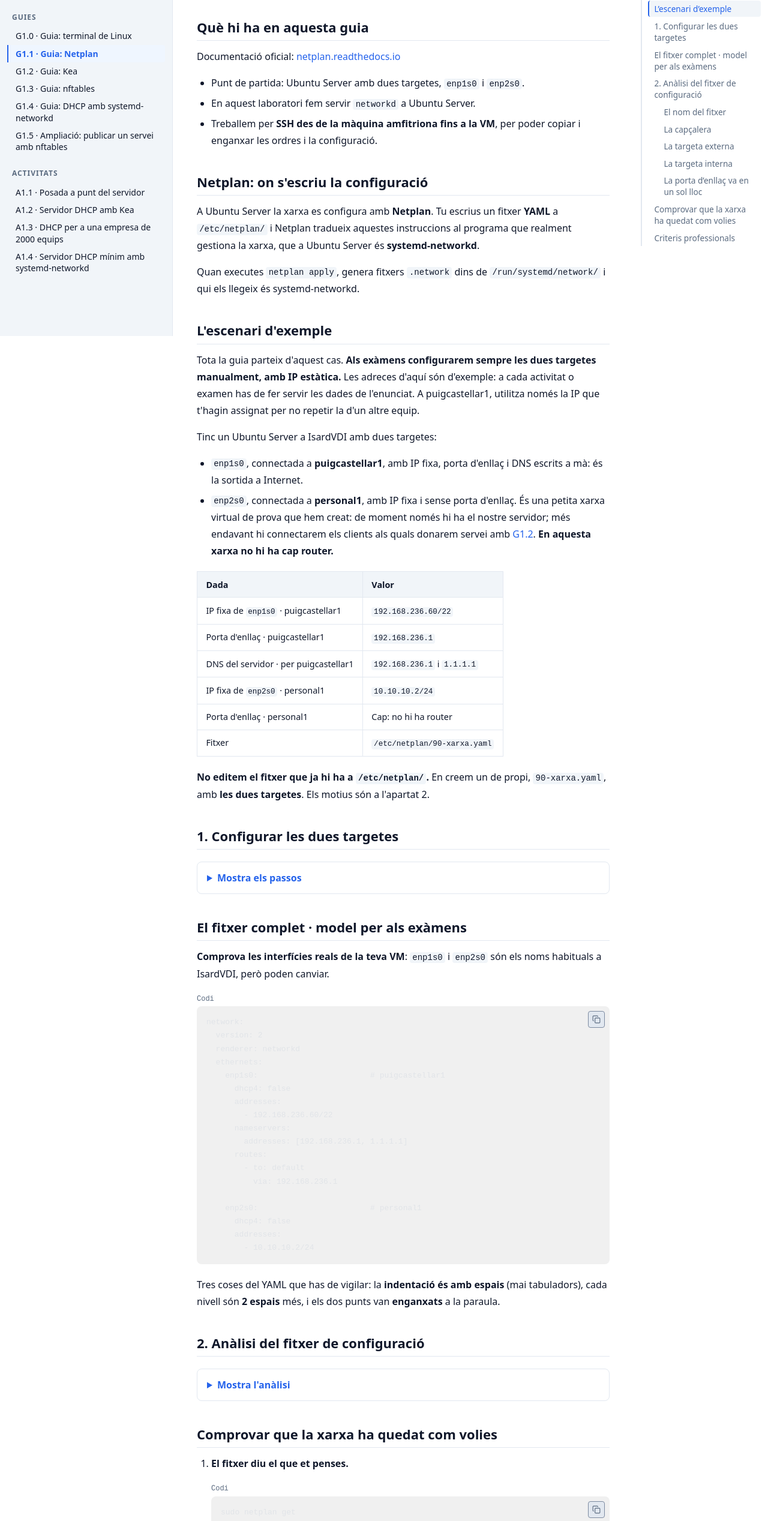
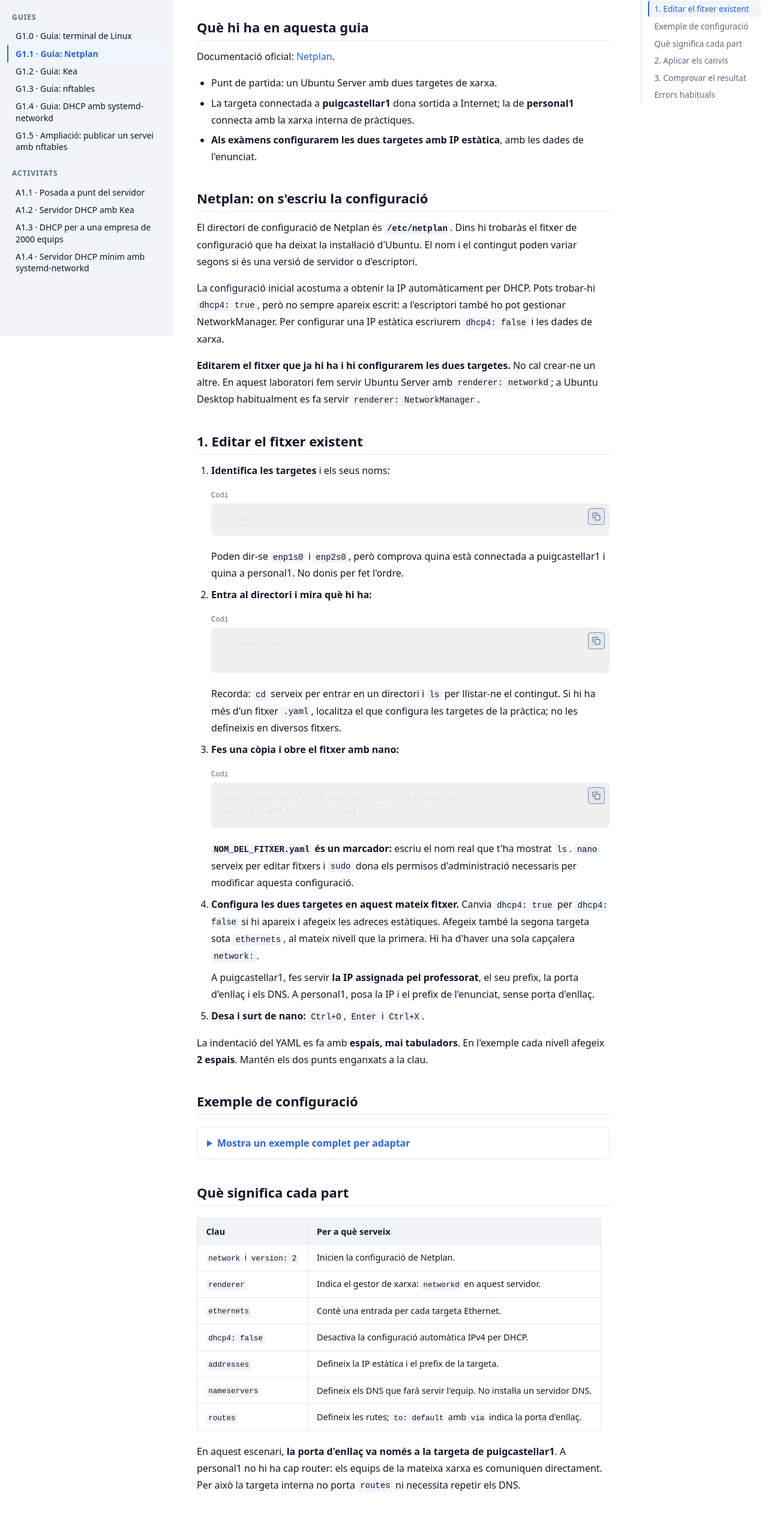
Before and after one commit to adr1mt/adr1-web, an Astro site: page /adr1-web/ra1/guies/g1-1-netplan in a window 1280 px wide. Shown: the part 240-2775 px from the top of the page at 60% size. Built offline with nearby package versions, Linux system fonts and the light colour scheme; Astro itself is replaced by a stand-in of ours; code samples lack their colours.

Commit message:
docs(ra1): simplify Netplan setup and fold the adaptable example

````diff
--- a/src/content/ra1/guies/g1-1-netplan.mdx
+++ b/src/content/ra1/guies/g1-1-netplan.mdx
@@ -8,227 +8,149 @@
 
 ## Què hi ha en aquesta guia
 
-Documentació oficial: [netplan.readthedocs.io](https://netplan.readthedocs.io)
+Documentació oficial: [Netplan](https://netplan.readthedocs.io/en/stable/).
 
-- Punt de partida: Ubuntu Server amb dues targetes, `enp1s0` i `enp2s0`.
-- En aquest laboratori fem servir `networkd` a Ubuntu Server.
-- Treballem per **SSH des de la màquina amfitriona fins a la VM**, per poder copiar i enganxar les ordres i la configuració.
+- Punt de partida: un Ubuntu Server amb dues targetes de xarxa.
+- La targeta connectada a **puigcastellar1** dona sortida a Internet; la de **personal1** connecta amb la xarxa interna de pràctiques.
+- **Als exàmens configurarem les dues targetes amb IP estàtica**, amb les dades de l'enunciat.
 
 ## Netplan: on s'escriu la configuració
 
-A Ubuntu Server la xarxa es configura amb **Netplan**. Tu escrius un fitxer **YAML** a `/etc/netplan/` i Netplan tradueix aquestes instruccions al programa que realment gestiona la xarxa, que a Ubuntu Server és **systemd-networkd**.
+El directori de configuració de Netplan és **`/etc/netplan`**. Dins hi trobaràs el fitxer de configuració que ha deixat la instal·lació d'Ubuntu. El nom i el contingut poden variar segons si és una versió de servidor o d'escriptori.
 
-Quan executes `netplan apply`, genera fitxers `.network` dins de `/run/systemd/network/` i qui els llegeix és systemd-networkd.
+La configuració inicial acostuma a obtenir la IP automàticament per DHCP. Pots trobar-hi `dhcp4: true`, però no sempre apareix escrit: a l'escriptori també ho pot gestionar NetworkManager. Per configurar una IP estàtica escriurem `dhcp4: false` i les dades de xarxa.
 
-## L'escenari d'exemple
+**Editarem el fitxer que ja hi ha i hi configurarem les dues targetes.** No cal crear-ne un altre. En aquest laboratori fem servir Ubuntu Server amb `renderer: networkd`; a Ubuntu Desktop habitualment es fa servir `renderer: NetworkManager`.
 
-Tota la guia parteix d'aquest cas. **Als exàmens configurarem sempre les dues targetes manualment, amb IP estàtica.** Les adreces d'aquí són d'exemple: a cada activitat o examen has de fer servir les dades de l'enunciat. A puigcastellar1, utilitza només la IP que t'hagin assignat per no repetir la d'un altre equip.
+## 1. Editar el fitxer existent
 
-Tinc un Ubuntu Server a IsardVDI amb dues targetes:
+1. **Identifica les targetes** i els seus noms:
 
-- `enp1s0`, connectada a **puigcastellar1**, amb IP fixa, porta d'enllaç i DNS escrits a mà: és la sortida a Internet.
-- `enp2s0`, connectada a **personal1**, amb IP fixa i sense porta d'enllaç. És una petita xarxa virtual de prova que hem creat: de moment només hi ha el nostre servidor; més endavant hi connectarem els clients als quals donarem servei amb [G1.2](../../guies/g1-2-kea/). **En aquesta xarxa no hi ha cap router.**
+   ```bash title="Terminal"
+   ip -brief a
+   ```
 
-| Dada | Valor |
-| --- | --- |
-| IP fixa de `enp1s0` · puigcastellar1 | `192.168.236.60/22` |
-| Porta d'enllaç · puigcastellar1 | `192.168.236.1` |
-| DNS del servidor · per puigcastellar1 | `192.168.236.1` i `1.1.1.1` |
-| IP fixa de `enp2s0` · personal1 | `10.10.10.2/24` |
-| Porta d'enllaç · personal1 | Cap: no hi ha router |
-| Fitxer | `/etc/netplan/90-xarxa.yaml` |
+   Poden dir-se `enp1s0` i `enp2s0`, però comprova quina està connectada a puigcastellar1 i quina a personal1. No donis per fet l'ordre.
 
-**No editem el fitxer que ja hi ha a `/etc/netplan/`.** En creem un de propi, `90-xarxa.yaml`, amb **les dues targetes**. Els motius són a l'apartat 2.
+2. **Entra al directori i mira què hi ha:**
 
-## 1. Configurar les dues targetes
+   ```bash title="Terminal"
+   cd /etc/netplan
+   ls
+   ```
+
+   Recorda: `cd` serveix per entrar en un directori i `ls` per llistar-ne el contingut. Si hi ha més d'un fitxer `.yaml`, localitza el que configura les targetes de la pràctica; no les defineixis en diversos fitxers.
+
+3. **Fes una còpia i obre el fitxer amb nano:**
+
+   ```bash title="Terminal · substitueix NOM_DEL_FITXER.yaml pel nom que has vist amb ls"
+   sudo cp NOM_DEL_FITXER.yaml NOM_DEL_FITXER.yaml.bak
+   sudo nano NOM_DEL_FITXER.yaml
+   ```
+
+   **`NOM_DEL_FITXER.yaml` és un marcador:** escriu el nom real que t'ha mostrat `ls`. `nano` serveix per editar fitxers i `sudo` dona els permisos d'administració necessaris per modificar aquesta configuració.
+
+4. **Configura les dues targetes en aquest mateix fitxer.** Canvia `dhcp4: true` per `dhcp4: false` si hi apareix i afegeix les adreces estàtiques. Afegeix també la segona targeta sota `ethernets`, al mateix nivell que la primera. Hi ha d'haver una sola capçalera `network:`.
+
+   A puigcastellar1, fes servir **la IP assignada pel professorat**, el seu prefix, la porta d'enllaç i els DNS. A personal1, posa la IP i el prefix de l'enunciat, sense porta d'enllaç.
+
+5. **Desa i surt de nano:** `Ctrl+O`, `Enter` i `Ctrl+X`.
+
+La indentació del YAML es fa amb **espais, mai tabuladors**. En l'exemple cada nivell afegeix **2 espais**. Mantén els dos punts enganxats a la clau.
+
+## Exemple de configuració
 
 <details class="fold">
-<summary>Mostra els passos</summary>
+<summary>Mostra un exemple complet per adaptar</summary>
 
-<Callout kind="recordatori">
+**És un exemple, no una solució d'examen per copiar sense canvis.** Escriu aquesta estructura en el fitxer que has obert, substituint els marcadors:
 
-Si configures la xarxa per SSH, un error et pot tallar la connexió i deixar-te fora sense manera de tornar a entrar. Fes servir sempre `sudo netplan try`: aplica els canvis temporalment i, si en 120 segons no confirmes prement Enter, els desfà sols i et retorna la connexió.
+- `nom_targeta1` i `nom_targeta2`: els noms reals de les teves interfícies.
+- `IP1/MÀSCARA`: la IP assignada a la targeta externa i el prefix numèric, per exemple `/22`. No hi escriguis literalment `IP1/MÀSCARA` ni una màscara amb punts.
+- `10.10.10.2/8`: un exemple d'IP interna; substitueix tant la IP com el prefix pels de l'enunciat.
+- La porta d'enllaç i els DNS són els de puigcastellar1 en aquest exemple; adapta'ls si l'enunciat indica altres dades.
 
-</Callout>
-
-1. **Mira quines targetes tens** i com es diuen:
-
-   ```bash title="Terminal"
-   ip -c link show
-   ```
-
-   A IsardVDI, els noms depenen de l'ordre en què s'han afegit les xarxes a l'escriptori. Aquí hem posat primer _puigcastellar1_ i després _personal1_, i per això surten com a `enp1s0` i `enp2s0`. Si les afegeixes en un altre ordre, els noms canvien: comprova-ho.
-
-2. **Mira quin fitxer ja hi ha**, per saber què hi ha configurat. No el toquis:
-
-   ```bash title="Terminal"
-   ls /etc/netplan/
-   ```
-
-3. **Crea el teu fitxer** de Netplan:
-
-   ```bash title="Terminal"
-   sudo nano /etc/netplan/90-xarxa.yaml
-   ```
-
-   Enganxa el fitxer complet de sota, amb les dades del teu cas: **les dues targetes amb IP estàtica** i la porta d'enllaç només a l'externa.
-
-4. **Posa-hi els permisos correctes.** Si no ho fas, Netplan et renyarà cada vegada:
-
-   ```bash title="Terminal"
-   sudo chmod 600 /etc/netplan/90-xarxa.yaml
-   ```
-
-5. **Comprova la sintaxi i aplica** amb la xarxa de seguretat:
-
-   ```bash title="Terminal"
-   sudo netplan try
-   ```
-
-   Si hi ha un error de sintaxi, t'ho dirà i no aplicarà res. Si tot va bé, prem Enter per confirmar.
-
-</details>
-
-## El fitxer complet · model per als exàmens
-
-**Comprova les interfícies reals de la teva VM**: `enp1s0` i `enp2s0` són els noms habituals a IsardVDI, però poden canviar.
-
-```yaml title="/etc/netplan/90-xarxa.yaml"
+```yaml title="Exemple · adapta'l dins del fitxer existent"
 network:
   version: 2
   renderer: networkd
   ethernets:
-    enp1s0:                        # puigcastellar1
+    nom_targeta1:                  # puigcastellar1
       dhcp4: false
       addresses:
-        - 192.168.236.60/22
+        - IP1/MÀSCARA
       nameservers:
         addresses: [192.168.236.1, 1.1.1.1]
       routes:
         - to: default
           via: 192.168.236.1
 
-    enp2s0:                        # personal1
+    nom_targeta2:                  # personal1
       dhcp4: false
       addresses:
-        - 10.10.10.2/24
+        - 10.10.10.2/8
 ```
 
-Tres coses del YAML que has de vigilar: la **indentació és amb espais** (mai tabuladors), cada nivell són **2 espais** més, i els dos punts van **enganxats** a la paraula.
-
-## 2. Anàlisi del fitxer de configuració
-
-<details class="fold">
-<summary>Mostra l'anàlisi</summary>
-
-Els valors són els de l'escenari d'exemple.
-
-### El nom del fitxer
-
-Netplan llegeix **tots** els fitxers de `/etc/netplan/` per ordre alfabètic, per això se'ls posa un número al davant. El que ja hi ha depèn de la instal·lació: `00-installer-config.yaml` (Ubuntu Server), `01-network-manager-all.yaml` (escriptori) o `50-cloud-init.yaml` (núvol).
-
-El que va **després** afegeix claus noves o substitueix les que ja hi eren. Per això el nostre és `90-xarxa.yaml`: es llegeix l'últim i mana, i l'original queda intacte. L'extensió ha de ser `.yaml`.
-
-Compte: les llistes, com `addresses` i `routes`, no se substitueixen, s'acumulen. Si el fitxer del sistema ja dona una IP estàtica o una ruta a una targeta, també hi continuarà sent. `dhcp4: false` desactiva el DHCP anterior, però no esborra aquestes llistes. Mira com ha quedat la barreja amb `sudo netplan get` abans d'aplicar-la; si hi ha adreces o rutes antigues, cal resoldre el conflicte amb el professorat.
-
-### La capçalera
-
-```yaml title="network"
-network:
-  version: 2
-  renderer: networkd
-  ethernets:
-```
-
-- `renderer` diu qui gestiona la xarxa: `networkd` als servidors, `NetworkManager` als escriptoris.
-- A `ethernets` hi va una entrada per targeta.
-
-### La targeta externa
-
-```yaml title="enp1s0"
-enp1s0:              # puigcastellar1
-  dhcp4: false
-  addresses:
-    - 192.168.236.60/22
-  nameservers:
-    addresses: [192.168.236.1, 1.1.1.1]
-  routes:
-    - to: default
-      via: 192.168.236.1
-```
-
-- `dhcp4: false`: no demana la configuració IPv4 per DHCP; l'escrivim a mà.
-- `addresses`: la IP fixa `192.168.236.60` amb prefix `/22` (màscara `255.255.252.0`).
-- `nameservers`: els DNS que farà servir el servidor per resoldre noms. Escriure'ls aquí no instal·la cap servei DNS.
-- `routes`: la ruta per defecte envia el trànsit cap a altres xarxes al router `192.168.236.1`.
-- No hi afegim `search: [mydomain, otherdomain]`: són dominis d'exemple. Només cal `search` si l'activitat indica un domini de cerca real.
-
-### La targeta interna
-
-```yaml title="enp2s0"
-enp2s0:              # personal1
-  dhcp4: false
-  addresses:
-    - 10.10.10.2/24
-```
-
-- `dhcp4: false`: també configurem aquesta targeta manualment.
-- `addresses`: la IP del servidor a la xarxa interna, `10.10.10.2/24`.
-- No hi posem `routes`: a personal1 no hi ha cap router que pugui fer de porta d'enllaç.
-- Tampoc hi posem `nameservers`: de moment no hi ha cap servidor DNS en aquesta xarxa. No inventem un DNS `10.10.10.1`; el servidor ja té els DNS configurats a la targeta externa.
-
-### La porta d'enllaç va en un sol lloc
-
-La porta d'enllaç és un router que permet arribar a altres xarxes. A **puigcastellar1** és `192.168.236.1`, i per això hi escrivim l'única ruta per defecte d'aquest exemple.
-
-A **personal1** només hi ha el servidor i, més endavant, els clients. Com que **no hi ha router**, no hi posem porta d'enllaç. Els equips de `10.10.10.0/24` es podran comunicar directament entre ells, sense passar per cap router. Tenir dues targetes no converteix automàticament el servidor en router: això ho configurarem a [G1.3](../../guies/g1-3-nftables/).
-
-Fem servir `routes` amb `to: default` i `via`, com al fitxer complet. La forma antiga `gateway4:` està obsoleta i Netplan t'avisarà.
+`renderer: networkd` correspon al servidor d'aquest laboratori. Si treballes amb Ubuntu Desktop, conserva el gestor que hi correspongui, habitualment `NetworkManager`.
 
 </details>
 
-## Comprovar que la xarxa ha quedat com volies
+## Què significa cada part
 
-1. **El fitxer diu el que et penses.**
+| Clau | Per a què serveix |
+| --- | --- |
+| `network` i `version: 2` | Inicien la configuració de Netplan. |
+| `renderer` | Indica el gestor de xarxa: `networkd` en aquest servidor. |
+| `ethernets` | Conté una entrada per cada targeta Ethernet. |
+| `dhcp4: false` | Desactiva la configuració automàtica IPv4 per DHCP. |
+| `addresses` | Defineix la IP estàtica i el prefix de la targeta. |
+| `nameservers` | Defineix els DNS que farà servir l'equip. No instal·la un servidor DNS. |
+| `routes` | Defineix les rutes; `to: default` amb `via` indica la porta d'enllaç. |
 
-   ```bash title="Terminal"
-   sudo netplan get
-   ```
+En aquest escenari, **la porta d'enllaç va només a la targeta de puigcastellar1**. A personal1 no hi ha cap router: els equips de la mateixa xarxa es comuniquen directament. Per això la targeta interna no porta `routes` ni necessita repetir els DNS.
 
-   Torna la configuració ja interpretada: si t'has equivocat d'indentació, aquí veuràs una cosa diferent del que has escrit.
+## 2. Aplicar els canvis
 
-2. **Les targetes tenen l'adreça que toca.**
+Executa:
+
+```bash title="Terminal"
+sudo netplan apply
+```
+
+Si mostra un error, revisa el missatge, corregeix el fitxer amb nano, desa'l i torna a executar l'ordre.
+
+<Callout kind="recordatori">
+
+Tingues oberta la consola de la VM a IsardVDI quan canviïs la xarxa. Si treballes per SSH i canvies la IP o comets un error, la connexió es pot tallar. Des de la consola podràs corregir el fitxer; si has canviat la IP, torna a connectar-te a la nova adreça.
+
+</Callout>
+
+## 3. Comprovar el resultat
+
+1. **Les dues targetes tenen les IP i els prefixos de l'enunciat:**
 
    ```bash title="Terminal"
    ip -brief a
    ```
 
-   En aquest exemple, `enp1s0` ha de tenir `192.168.236.60/22`; `enp2s0`, `10.10.10.2/24`.
-
-3. **Hi ha una sola ruta per defecte**, i surt per la targeta externa:
+2. **Hi ha una sola ruta per defecte i surt per puigcastellar1:**
 
    ```bash title="Terminal"
    ip route
    ```
 
-   Hi has de veure `default via 192.168.236.1 dev enp1s0` i una ruta directa a `10.10.10.0/24` per `enp2s0`. Aquesta última no porta `via`: és una xarxa connectada directament, sense porta d'enllaç.
+   A l'exemple, ha d'aparèixer `default via 192.168.236.1` per la targeta externa. Si has fet servir `10.10.10.2/8` a la interna, també hi haurà una ruta directa a `10.0.0.0/8`, sense `via`.
 
-4. **El DNS és el que has configurat:**
+3. **Els DNS són els que has configurat:**
 
    ```bash title="Terminal"
    resolvectl status
    ```
 
-## Criteris professionals
+## Errors habituals
 
-<Callout kind="bones pràctiques">
+- **Error de sintaxi:** revisa els espais, els dos punts i l'alineació. Les dues targetes van al mateix nivell sota `ethernets`.
+- **No apareix la IP esperada:** comprova el nom real de la targeta, `dhcp4: false` i que hagis substituït els marcadors de l'exemple.
+- **Avís de permisos massa oberts:** executa `sudo chmod 600 NOM_DEL_FITXER.yaml`, amb el nom real del fitxer, i torna a aplicar.
 
-- **No editis el fitxer del sistema.** Afegeix-ne un de propi (`90-xarxa.yaml`) amb totes les teves targetes i revisa la barreja amb `sudo netplan get`.
-- **`netplan try`, mai `netplan apply`**, quan treballis per SSH.
-- **Permisos 600.** El fitxer pot contenir claus de Wi-Fi.
-- **Còpia de seguretat** abans de tocar-lo: `sudo cp 90-xarxa.yaml 90-xarxa.yaml.bak`.
-- **Documenta amb comentaris** (`#`) quina targeta és quina. D'aquí a tres mesos no te'n recordaràs.
-
-</Callout>
-
-**Continua:** amb la _[G1.2](../../guies/g1-2-kea/) · Kea_ muntaràs el servidor que respon quan una targeta té `dhcp4: true`.
+**Continua:** amb la _[G1.2](../../guies/g1-2-kea/) · Kea_ configuraràs un servidor DHCP per als clients de la xarxa interna.
````
